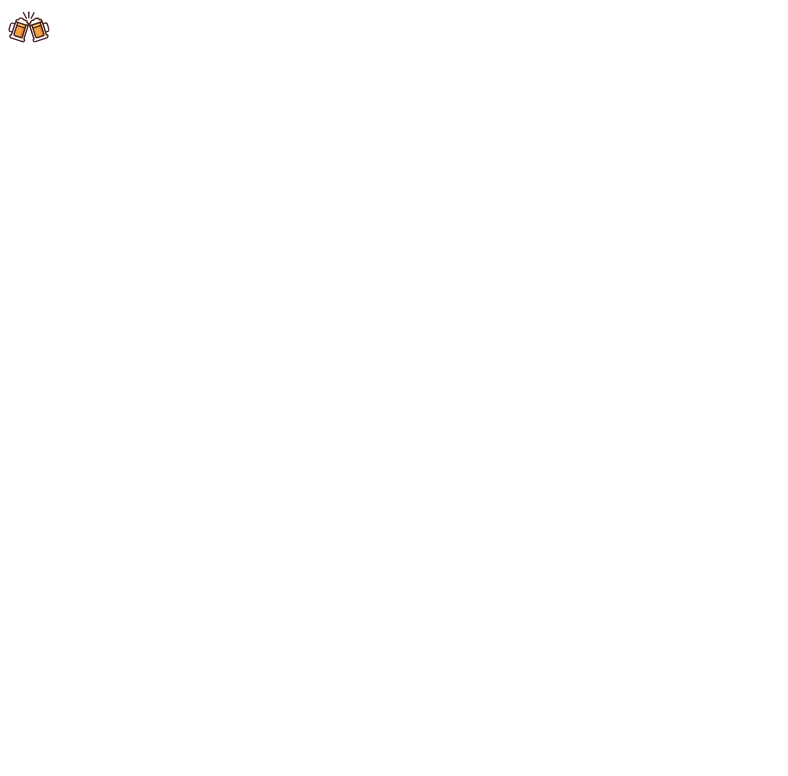
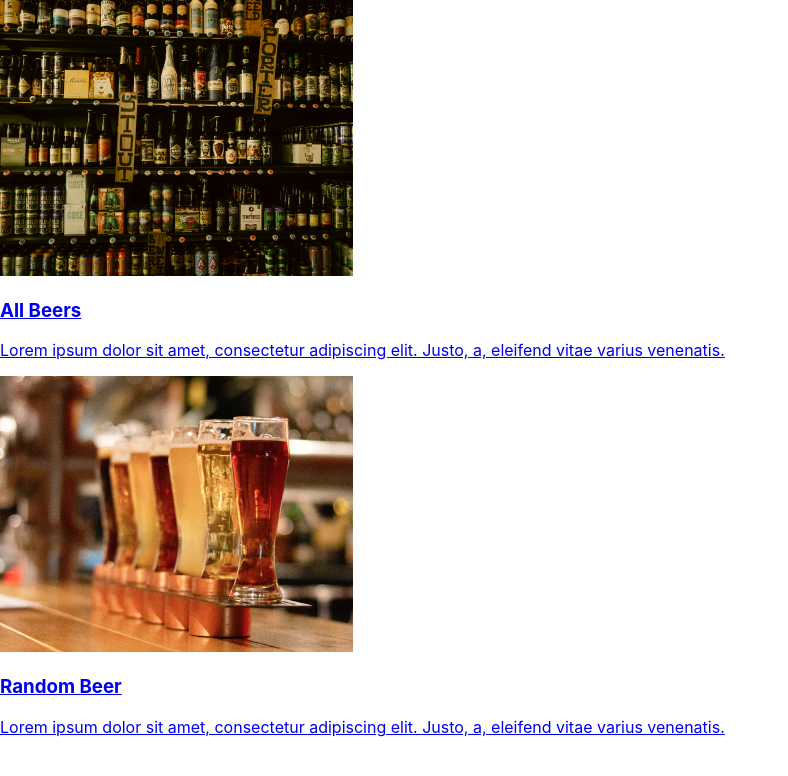
Before and after one commit to roman-supercode/project_beer_api, a React (Create React App) app: page / in a window 1280 px wide. Shown: the top 776 px of the page, without its empty margins (0-788 px from the left). Built offline with nearby package versions, Linux system fonts and the light colour scheme.

Commit message:
random/uebersicht

```diff
--- a/src/App.js
+++ b/src/App.js
@@ -1,16 +1,18 @@
 import './App.css';
 // Davor im Terminal npm install react-router-dom
 import { BrowserRouter as Router, Routes, Route } from "react-router-dom";
-import Navigation from './components/navigation/Navigation';
 import Home from './pages/Home';
+import Random from './pages/Random';
+import Uebersicht from './pages/Uebersicht';
 
 function App() {
   return (
     <Router>
       <div>
-        <Navigation />
         <Routes>
           <Route path='/' element={<Home />}></Route>
+          <Route path='/uebersicht' element={<Uebersicht />}></Route>
+          <Route path='/random' element={<Random />}></Route>
         </Routes>
       </div>
     </Router>
--- a/src/components/homeComp/HomeComp.js
+++ b/src/components/homeComp/HomeComp.js
@@ -1,11 +1,18 @@
 import "./HomeComp.css";
+import { Link } from "react-router-dom";
+
+
 
 function HomeComp(props) {
     return (
         <article>
-            <img src={props.img} />
-            <h1>{props.title}</h1>
-            <p>Lorem ipsum dolor sit amet, consectetur adipiscing elit. Justo, a, eleifend vitae varius venenatis.</p>
+            <Link to={props.link}>
+                {/* <div className=""> */}
+                <img src={props.img} />
+                <h1>{props.title}</h1>
+                <p>Lorem ipsum dolor sit amet, consectetur adipiscing elit. Justo, a, eleifend vitae varius venenatis.</p>
+                {/* </div> */}
+            </Link>
         </article>
     );
 }
--- a/src/pages/Home.js
+++ b/src/pages/Home.js
@@ -1,8 +1,22 @@
-import { Link } from "react-router-dom";
 import HomeComp from "../components/homeComp/HomeComp";
+import BeerShelf from "../assets/img/christin-hume-08tX2fsuSLg-unsplash.png";
+import BeerGlas from "../assets/img/proriat-hospitality-flENqflm6xU-unsplash.png";
 
 function Home() {
-    return;
+    return (
+        <section>
+            <HomeComp
+                link={"/uebersicht"}
+                img={BeerShelf}
+                title={"All Beers"}
+            />
+            <HomeComp
+                link={"./random"}
+                img={BeerGlas}
+                title={"Random Beer"}
+            />
+        </section>
+    );
 };
 
 export default Home;
--- a/src/pages/Random.js
+++ b/src/pages/Random.js
@@ -0,0 +1,5 @@
+function Random() {
+    return;
+}
+
+export default Random;
--- /dev/null
+++ b/src/pages/Uebersicht.js
@@ -0,0 +1,5 @@
+function Uebersicht() {
+    return;
+}
+
+export default Uebersicht;
```
Also changed, not shown: src/pages/Übersicht.js (deleted).
